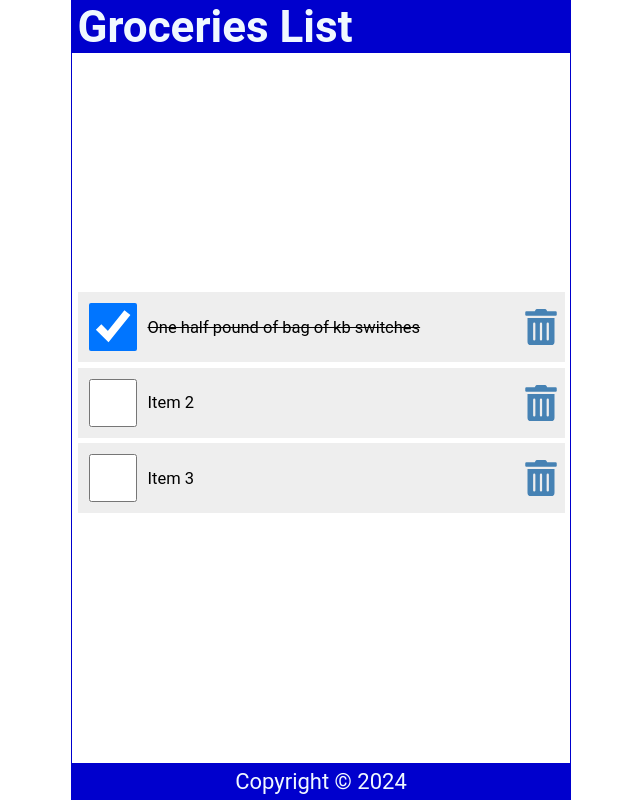
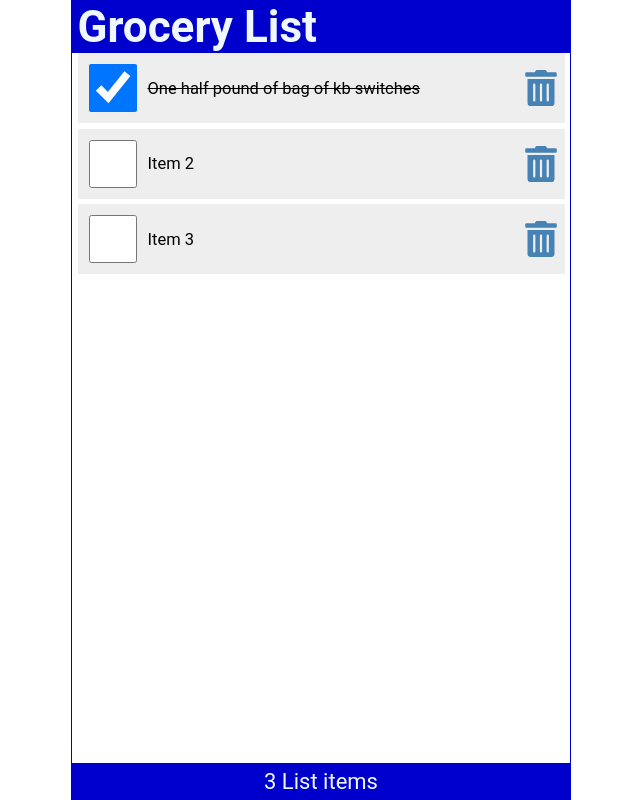
Before and after one commit to SidOmIO/first-react-project, a React (Create React App) app: page / in a window 1280 px wide. Shown: the whole page, without its empty margins (319-959 px from the left). Built offline with nearby package versions, Linux system fonts and the light colour scheme.

Commit message:
Tutorial 8 - Props and Prop Drilling

```diff
--- a/src/App.js
+++ b/src/App.js
@@ -1,14 +1,50 @@
 import Header from './Header';
 import Content from './Content';
 import Footer from './Footer';
+import { useState } from "react";
 
 function App() {
 
+  const [items, setItems] = useState([
+    {
+      id: 1,
+      checked: true,
+      item: "One half pound of bag of kb switches"
+    },
+    {
+      id: 2,
+      checked: false,
+      item: "Item 2"
+    },
+    {
+      id: 3,
+      checked: false,
+      item: "Item 3"
+    }
+  ]);
+
+
+  const handleCheck = (id) => {
+    const listItems = items.map((item) =>
+    item.id === id ? {...item, checked: !item.checked} : item);
+    setItems(listItems);
+    localStorage.setItem('shoppinglist',JSON.stringify(listItems));
+  }
+
+  const handleDelete = (id) => {
+    const listItems = items.filter((item) => item.id !== id);
+    setItems(listItems);
+    localStorage.setItem('shoppinglist',JSON.stringify(listItems));
+  }
+
   return (
     <div className="App">
-      <Header />
-      <Content />
-      <Footer />
+      <Header title="Grocery List"/>
+      <Content
+        items={items}
+        handleCheck={handleCheck}
+        handleDelete={handleDelete}/>
+      <Footer length={items.length}/>
     </div>
   );
 }
--- a/src/Content.js
+++ b/src/Content.js
@@ -1,63 +1,15 @@
-import { useState } from "react";
-import { FaTrashAlt } from 'react-icons/fa';
+import ItemList from './ItemList';
 
-const Content = () => {
-  const [items, setItems] = useState([
-    {
-      id: 1,
-      checked: true,
-      item: "One half pound of bag of kb switches"
-    },
-    {
-      id: 2,
-      checked: false,
-      item: "Item 2"
-    },
-    {
-      id: 3,
-      checked: false,
-      item: "Item 3"
-    }
-  ]);
-
-  const handleCheck = (id) => {
-    const listItems = items.map((item) =>
-    item.id === id ? {...item, checked: !item.checked} : item);
-    setItems(listItems);
-    localStorage.setItem('shoppinglist',JSON.stringify(listItems));
-  }
-
-  const handleDelete = (id) => {
-    const listItems = items.filter((item) => item.id !== id);
-    setItems(listItems);
-    localStorage.setItem('shoppinglist',JSON.stringify(listItems));
-  }
+const Content = ({ items, handleCheck, handleDelete}) => {
 
   return (
     <main>
         {items.length ? (
-        <ul>
-          {items.map((item) => (
-            <li className="item" key = {item.id}>
-              <input
-                type="checkbox"
-                onChange = {() => handleCheck(item.id)}
-                checked={item.checked}
+          <ItemList
+          items={items}
+          handleCheck={handleCheck}
+          handleDelete={handleDelete}
           />
-              <label
-                  style={(item.checked) ? { textDecoration:
-                  'line-through'} : null}
-                  onDoubleClick={() => handleCheck(item.id)}>
-                {item.item}
-              </label>
-              <FaTrashAlt
-                  onClick={() => handleDelete(item.id)}
-                  role="button"
-                  tabIndex="0"
-              />
-            </li>
-          ))}
-        </ul>
         ) : (
           <p style={{ marginTop: '2rem' }}>Your list is empty.</p>
         )}
--- a/src/Footer.js
+++ b/src/Footer.js
@@ -1,11 +1,10 @@
 import React from 'react'
 
-const Footer = () => {
-    const today = new Date();
+const Footer = ({ length }) => {
 
   return (
     <footer>
-        <p>Copyright &copy; {today.getFullYear()}</p>
+        <p>{length} List {length === 1 ? "item" : "items"}</p>
     </footer>
   )
 }
--- a/src/Header.js
+++ b/src/Header.js
@@ -1,11 +1,13 @@
-import React from 'react'
-
-const Header = () => {
+const Header = ({title}) => {
   return (
     <header>
-        <h1>Groceries List</h1>
+        <h1>{title}</h1>
     </header>
   )
 }
 
+Header.defaultProps = {
+  title: "Default Title"
+}
+
 export default Header
--- /dev/null
+++ b/src/ItemList.js
@@ -0,0 +1,18 @@
+import LineItem from './LineItem';
+
+const ItemList = ({ items, handleCheck, handleDelete}) => {
+  return (
+    <ul>
+          {items.map((item) => (
+            <LineItem
+                key={item.id}
+                item={item}
+                handleCheck={handleCheck}
+                handleDelete={handleDelete}
+            />
+            ))}
+    </ul>
+  )
+}
+
+export default ItemList
--- /dev/null
+++ b/src/LineItem.js
@@ -0,0 +1,27 @@
+import { FaTrashAlt } from 'react-icons/fa';
+
+const LineItem = ({ item, handleCheck, handleDelete}) => {
+  return (
+    <li className="item" key = {item.id}>
+        <input
+        type="checkbox"
+        onChange = {() => handleCheck(item.id)}
+        checked={item.checked}
+        />
+        <label
+            style={(item.checked) ? { textDecoration:
+            'line-through'} : null}
+            onDoubleClick={() => handleCheck(item.id)}>
+        {item.item}
+        </label>
+        <FaTrashAlt
+            onClick={() => handleDelete(item.id)}
+            role="button"
+            tabIndex="0"
+            aria-label={`Delete ${item.item}`}
+        />
+    </li>
+  )
+}
+
+export default LineItem
--- a/src/index.css
+++ b/src/index.css
@@ -44,7 +44,7 @@
   display: flex;
   flex-direction: column;
   flex-grow: 1;
-  justify-content: center;
+  justify-content: flex-start;
   align-items: center;
   overflow-y: auto;
 }
```
Lines whose indentation alone changed are shown as unchanged.
